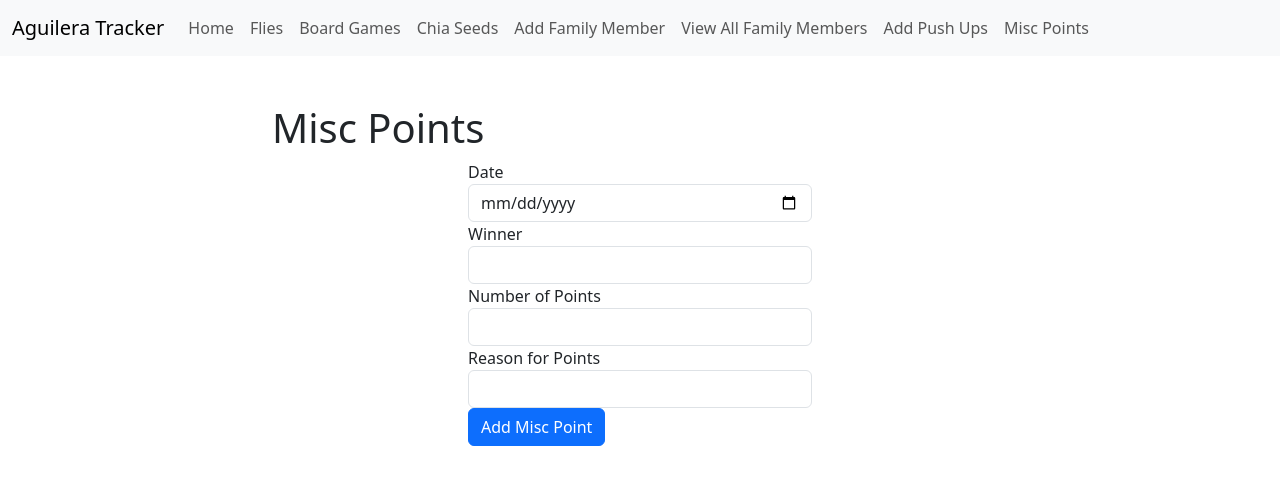
After one commit to aguileraGit/familyTracker, a Flask app: page /misc in a window 1280 px wide. The commit adds this page. Shown: the top 485 px of the page. Run offline with Flask 2, Linux system fonts and the light colour scheme; lists and menus that the app fills with data are empty; parts of the project's set-up code (start-up, migrations or seed data) failed here and were passed over; some libraries are stand-ins or nearby versions.

Commit message:
Added Misc Points

```diff
--- a/app.py
+++ b/app.py
@@ -138,6 +138,23 @@ def addPushups():
 
     return render_template('addPushUps.html', form=form)
 
+#Misc
+@app.route('/misc', methods=['GET', 'POST'])
+def misc():
+    print('Fn misc')
+    form = miscPoints_form(request.form)
+
+    if request.method == 'POST' and form.validate():
+        miscWinner = miscPoints(dow = form.dow.data.isoformat(),
+                               winner = form.winner.data,
+                               points = form.points.data,
+                               reason = form.reason.data)
+        miscWinner.save()
+        flash('New Winner Added!', 'success')
+        return redirect('/')
+
+    return render_template('misc.html', form=form)
+
 
 #Users Page
 @app.route('/viewAllFamilyMembers', methods=['GET', 'POST'])
--- a/formClasses.py
+++ b/formClasses.py
@@ -104,3 +104,19 @@ class push_ups_form(Form):
     def __init__(self, *args, **kwargs):
         self.winner.kwargs['choices'] = [user.firstName for user in family_members.objects]
         Form.__init__(self, *args, **kwargs)
+
+
+#------------- Misc -------------#
+class miscPoints(DynamicDocument):
+    dow = DateTimeField(required=True)
+    winner = SelectField(required=True)
+
+class miscPoints_form(Form):
+    dow = DateField('Date', [validators.DataRequired()], format='%Y-%m-%d')
+    winner = SelectField()
+    points = IntegerField('Number of Points', [validators.DataRequired()])
+    reason = StringField('Reason for Points', [validators.Optional()])
+
+    def __init__(self, *args, **kwargs):
+        self.winner.kwargs['choices'] = [user.firstName for user in family_members.objects]
+        Form.__init__(self, *args, **kwargs)
--- a/templates/base.html
+++ b/templates/base.html
@@ -41,6 +41,7 @@
             <a class="nav-link" href="{{ url_for('addFamilyMember') }}">Add Family Member</a>
             <a class="nav-link" href="{{ url_for('viewAllFamilyMembers') }}">View All Family Members</a>
             <a class="nav-link" href="{{ url_for('addPushups') }}">Add Push Ups</a>
+            <a class="nav-link" href="{{ url_for('misc') }}">Misc Points</a>
           </div>
         </div>
       </div>
--- /dev/null
+++ b/templates/misc.html
@@ -0,0 +1,32 @@
+{% extends "base.html" %}
+
+{% block content %}
+<h1>Misc Points</h1>
+  <div class="container">
+    <div class="row">
+      <div class="col-md-6 offset-md-3">
+        <form method="POST">
+          {{ form.csrf_token }}
+          <div class="">
+            {{ form.dow.label(class="form-control-label") }}
+            {{ form.dow(class="form-control DateTimeField") }}
+          </div>
+          <div class="">
+            {{ form.winner.label(class="form-control-label") }}
+            {{ form.winner(class="form-control") }}
+          </div>
+          <div class="">
+            {{ form.points.label(class="form-control-label") }}
+            {{ form.points(class="form-control") }}
+          </div>
+          <div class="">
+            {{ form.reason.label(class="form-control-label") }}
+            {{ form.reason(class="form-control") }}
+          </div>
+          <button type="submit" class="btn btn-primary">Add Misc Point</button>
+        </form>
+      </div>
+    </div>
+  </div>
+
+  {% endblock %}
```
Also changed, not shown: todo.md (+2 -1 lines).
